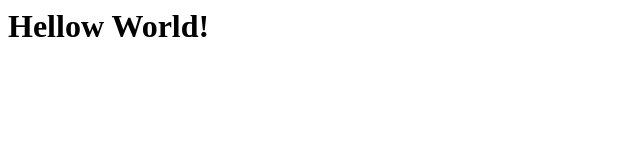
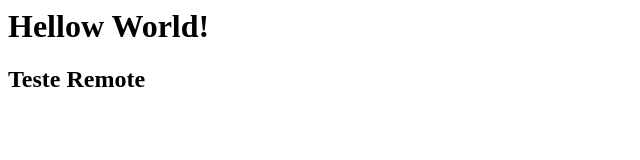
Before and after one commit to hrqconceicao/testegit, a plain HTML site: page index.html in a window 1280 px wide. Shown: the whole page, without its empty margins (0-640 px from the left). Drawn offline with Linux system fonts and the light colour scheme.

Commit message:
meu commit antes remote

```diff
--- a/index.html
+++ b/index.html
@@ -1,3 +1,4 @@
 <html>
 	<h1>Hellow World!</h1>
+	<h2>Teste Remote</h2>
 </html>
```
